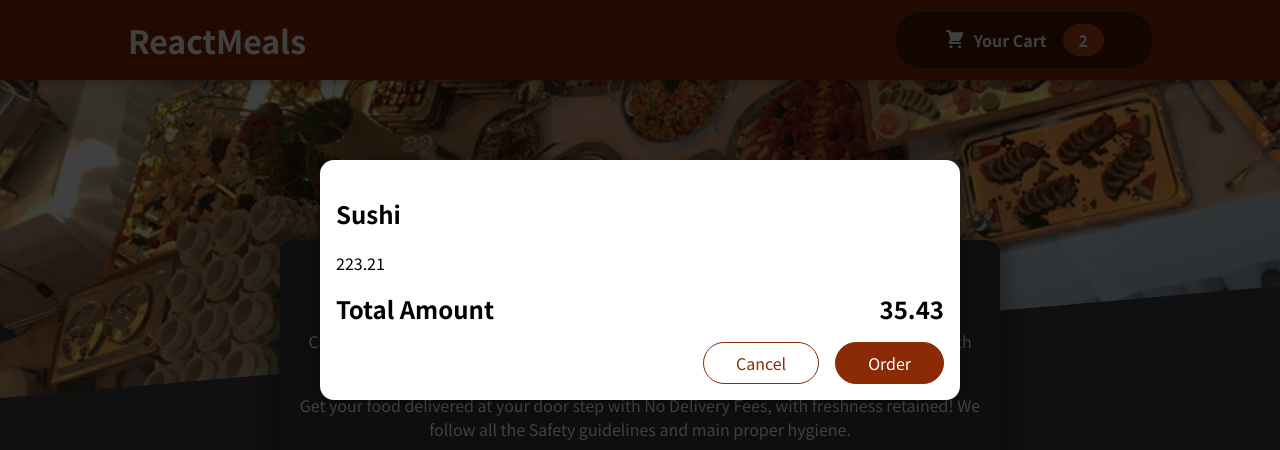
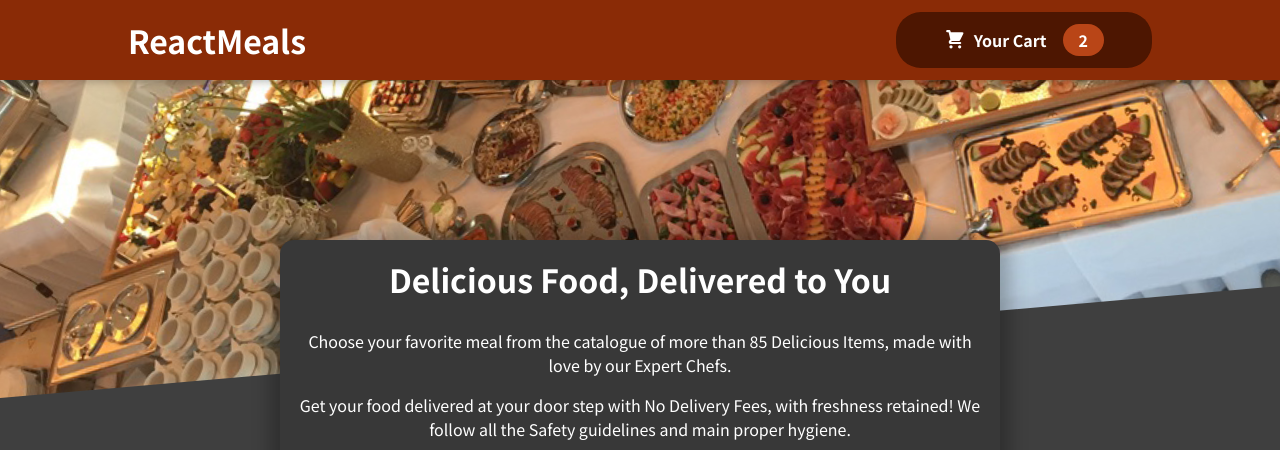
Before and after one commit to mitanshukr/fresh_meal_react_proj, a React (Create React App) app: page / in a window 1280 px wide. Shown: the top 450 px of the page. Built offline with nearby package versions, Linux system fonts and the light colour scheme.

Commit message:
Added Cart Modal Functionality - useState

```diff
--- a/src/App.js
+++ b/src/App.js
@@ -1,4 +1,4 @@
-import { Fragment } from "react";
+import { Fragment, useState } from "react";
 import "./App.css";
 import Cart from "./Components/Cart/Cart";
 
@@ -7,10 +7,20 @@ import Meals from "./Components/Meals/Meals";
 import PromoBanner from "./Components/PromoBanner/PromoBanner";
 
 function App() {
+  const [isCartVisible, setCartVisibility] = useState(false);
+
+  const hideCartHandler = (event) => {
+    setCartVisibility(false);
+  };
+
+  const showCartHandler = (event) => {
+    setCartVisibility(true);
+  };
+
   return (
     <Fragment>
-      <Header />
-      <Cart />
+      <Header onShowCart={showCartHandler} />
+      {isCartVisible && <Cart onClose={hideCartHandler} />}
       <main>
         <PromoBanner />
         <Meals />
--- a/src/Components/Cart/Cart.js
+++ b/src/Components/Cart/Cart.js
@@ -12,7 +12,7 @@ const Cart = (props) => {
   ];
 
   return (
-    <Modal>
+    <Modal onClose={props.onClose}>
       <div className={style["cart-items"]}>
         {cartItems.map((item) => {
           return (
@@ -29,7 +29,9 @@ const Cart = (props) => {
         <span>35.43</span>
       </div>
       <div className={style.actions}>
-        <button className={style["button--alt"]}>Cancel</button>
+        <button className={style["button--alt"]} onClick={props.onClose}>
+          Cancel
+        </button>
         <button className={style["button"]}>Order</button>
       </div>
     </Modal>
--- a/src/Components/Layout/Header.js
+++ b/src/Components/Layout/Header.js
@@ -9,7 +9,7 @@ const Header = (props) => {
     <Fragment>
       <header className={style.header}>
         <h1>ReactMeals</h1>
-        <HeaderCartBtn />
+        <HeaderCartBtn onShowCart={props.onShowCart} />
       </header>
       <div className={style["main-image"]}>
         <img src={mealsImage} alt="table full of meals" />
--- a/src/Components/Layout/HeaderCartBtn/HeaderCartBtn.js
+++ b/src/Components/Layout/HeaderCartBtn/HeaderCartBtn.js
@@ -1,10 +1,10 @@
 import CartIcon from "./CartIcon";
 import style from "./HeaderCartBtn.module.css";
 
-const HeaderCartBtn = () => {
+const HeaderCartBtn = (props) => {
   const btnClasses = style.button + " " + style.bump;
   return (
-    <button className={btnClasses}>
+    <button className={btnClasses} onClick={props.onShowCart}>
       <span className={style.icon}>
         <CartIcon />
       </span>
--- a/src/Components/UI/Modal.js
+++ b/src/Components/UI/Modal.js
@@ -8,7 +8,7 @@ const Modal = (props) => {
   return (
     <Fragment>
       {ReactDOM.createPortal(
-        <div className={style.backdrop}>&nbsp;</div>,
+        <div className={style.backdrop} onClick={props.onClose}>&nbsp;</div>,
         portalPopupElem
       )}
       {ReactDOM.createPortal(
```
